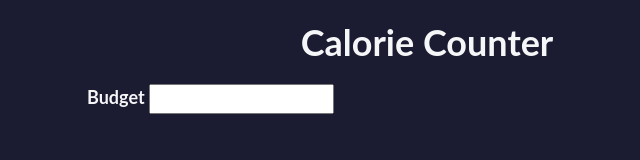
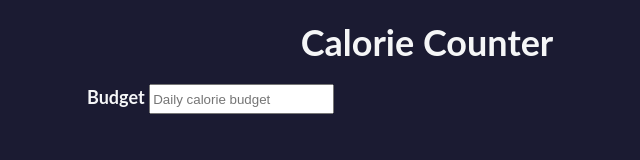
Before and after one commit to sabovoichita/calorie-counter, a plain HTML site: page index.html in a window 1280 px wide. Shown: the whole page, without its empty margins (213-853 px from the left). Drawn offline with Linux system fonts and the light colour scheme.

Commit message:
3. Give the input a type set to number to only allow numeric inputs, a min attribute set to 0 to only allow positive numbers, and a placeholder set to Daily calorie budget. Finally, mark the input element as required.

```diff
--- a/index.html
+++ b/index.html
@@ -11,7 +11,13 @@
     <div class="container">
       <form id="calorie-counter">
         <label for="budget">Budget</label>
-        <input id="budget" />
+        <input
+          id="budget"
+          type="number"
+          min="0"
+          placeholder="Daily calorie budget"
+          required
+        />
       </form>
     </div>
     <script src="index.js"></script>
```
